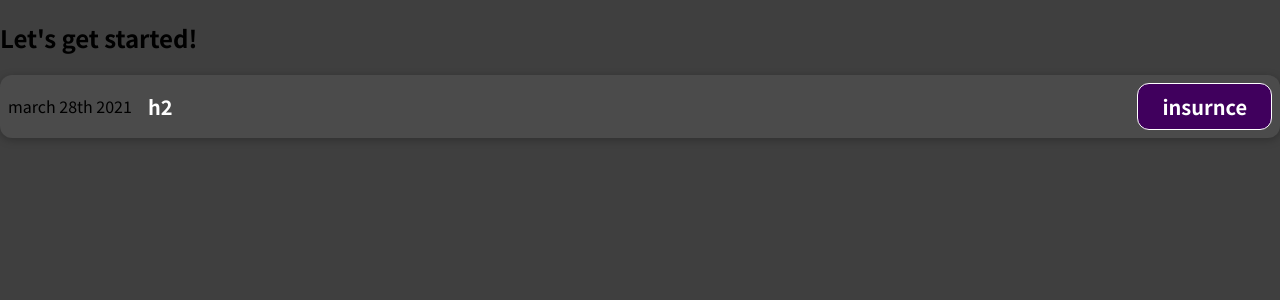
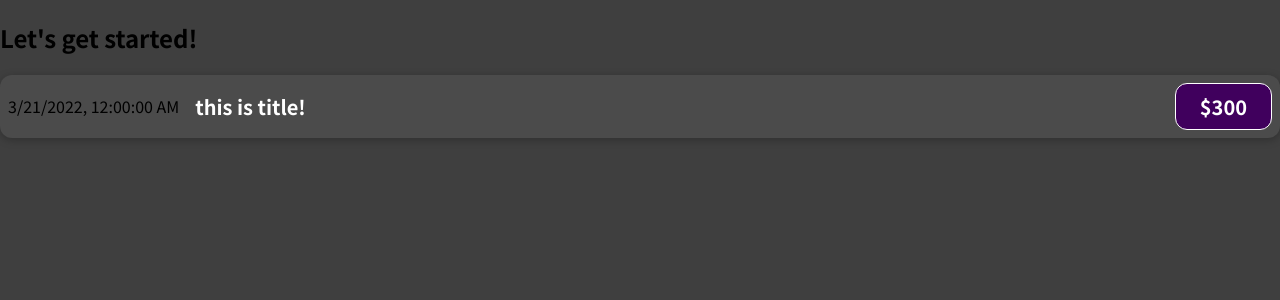
Before and after one commit to mojtabasharafiyeh/maximilian-course_reactjs, a JavaScript app: page / in a window 1280 px wide. Shown: the top 300 px of the page. Built offline with nearby package versions, Linux system fonts and the light colour scheme.

Commit message:
output dynamic data

```diff
--- a/src/component/ExpenceItem.js
+++ b/src/component/ExpenceItem.js
@@ -1,11 +1,14 @@
 import './ExpenseItem.css'
 function ExpenceItem() {
+  const expenseDate = new Date(2022, 2, 21)
+  const expenseTitle = 'this is title!'
+  const expenseAmount = '300'
   return (
     <div className='expense-item'>
-      <div>march 28th 2021</div>
+      <div>{expenseDate.toLocaleString()}</div>
       <div className='expense-item__description'>
-        <h2> h2</h2>
-        <div className='expense-item__price'> insurnce</div>
+        <h2> {expenseTitle}</h2>
+        <div className='expense-item__price'>${expenseAmount}</div>
       </div>
     </div>
   )
```
Also changed, not shown: 1 other file (tests, documents, lock files or other folders).
